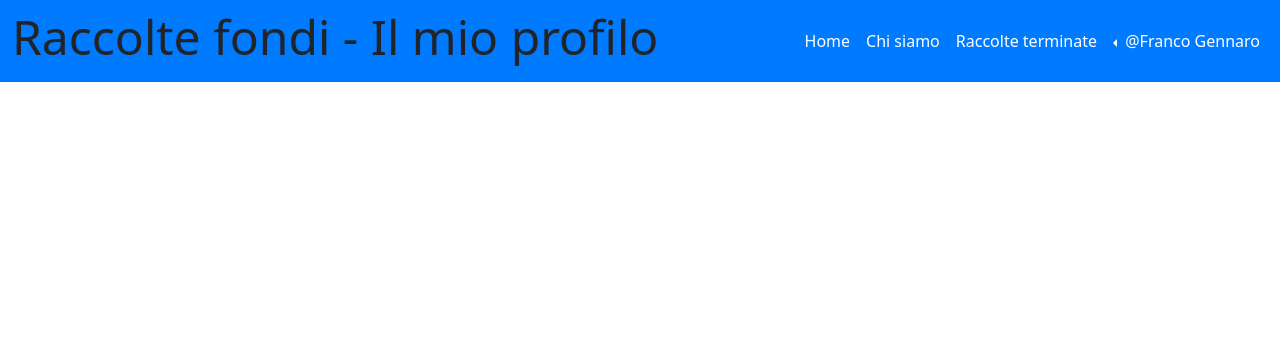
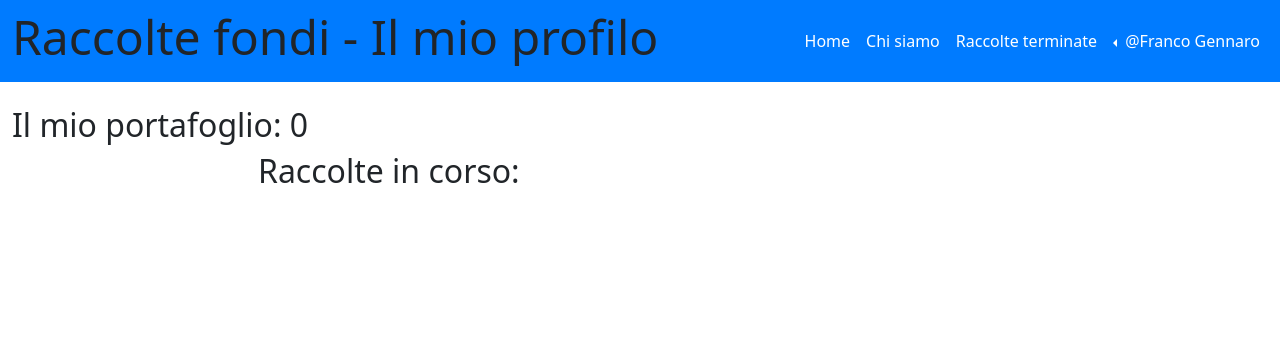
Before and after one commit to Mattia2001/Esame-Applicazioni-web, a Flask app: page /le_mie_raccolte in a window 1280 px wide. Shown: the top 342 px of the page. Run offline with Flask 3, Linux system fonts and the light colour scheme; a user stored in the database is signed in; data comes from the database, SQL or seed files in the repository; both versions use the stored data as it was after the commit.

Commit message:
Le raccolte che scadono vengono rimosse in automatico grazie ad un decoratore before_request e i portafogli aggiornati di conseguenza. L'utente può vedere le proprie raccolte attive nell'apposita pagina.

```diff
--- a/app.py
+++ b/app.py
@@ -10,7 +10,8 @@
 from models import User
 
 from PIL import Image
-#import PIL.Image
+
+import logging
 
 PROFILE_IMG_HEIGHT = 130
 POST_IMG_WIDTH = 300
@@ -34,7 +35,7 @@
    portafoglio = portafoglio + cifra_raccolta WHERE id_utente = organizzatore_raccolta'''
 
 @app.before_request
-def update_raccolte_and_portafoglio():
+def update_before_request():
     app.logger.info('Inizio update_status_e_portafoglio')
     # Esegui la funzione di controllo prima di ogni richiesta
     try:
@@ -150,7 +151,7 @@
     flash('Credenziali non valide, riprova', 'danger')
     return redirect(url_for('home'))
   else:
-    new = User(id_utente=utente_db['id_utente'], nome=utente_db['nome'], cognome=utente_db['cognome'], email=utente_db['email'], password=utente_db['password'], immagine_utente=utente_db['immagine_utente'] )
+    new = User(id_utente=utente_db['id_utente'], nome=utente_db['nome'], cognome=utente_db['cognome'], email=utente_db['email'], password=utente_db['password'], immagine_utente=utente_db['immagine_utente'], portafoglio=utente_db['portafoglio'] )
     login_user(new, True)
     flash('Bentornato ' + utente_db['nome'] + ' ' + utente_db['cognome'] + '!', 'success')
 
@@ -162,7 +163,7 @@
 
     db_user = utenti_dao.get_user_by_id(user_id)
     if db_user is not None:
-        user = User(id_utente=db_user['id_utente'], nome=db_user['nome'], cognome=db_user['cognome'], email=db_user['email'], password=db_user['password'], immagine_utente=db_user['immagine_utente'])
+        user = User(id_utente=db_user['id_utente'], nome=db_user['nome'], cognome=db_user['cognome'], email=db_user['email'], password=db_user['password'], immagine_utente=db_user['immagine_utente'], portafoglio=db_user['portafoglio'])
     else:
         user = None
 
@@ -224,6 +225,10 @@
     else:
         raccolta['tipo_raccolta'] = 'normale'
 
+    # esegui un print dei dati ricevuti dal form
+    print("")
+    print(raccolta)
+
     # Get the current date and time
     now = datetime.now()
 
@@ -233,22 +238,24 @@
     # data di creazione della raccolta
     raccolta['data_creazione'] = now.strftime("%Y-%m-%d %H:%M")
 
+    # al momento della sua creazione la raccolta è sempre attiva
+    raccolta['status'] = 'attiva'
+
     # data del termine della raccolta, dipende da tipo_raccolta (senza secondi)
     if raccolta['tipo_raccolta'] == 'lampo':
         #raccolta['data_termine'] = (now + timedelta(minutes=5)).strftime("%Y-%m-%d %H:%M")
         # per fare delle prove metto delta=1 minuto
         raccolta['data_termine'] = (now + timedelta(minutes=1)).strftime("%Y-%m-%d %H:%M")
+        print("La raccolta è di tipo lampo")
     else:
         raccolta['data_termine'] =  (now + timedelta(days=14)).strftime("%Y-%m-%d %H:%M")
+        print("La raccolta è di tipo normale")
 
     # alla sua creazione, la cifra raggiunta della raccolta è zero
     raccolta['cifra_attuale'] = 0
 
     # l'utente che crea la raccolta è necessariamente il current user
     raccolta['organizzatore_raccolta'] = current_user.id_utente
-
-    # al momento della sua creazione la raccolta è sempre attiva
-    raccolta['status'] = 'attiva'
 
     # verifica se è stata ricevuta un'immagine, in caso affermativo
     # ridimensionala e poi salvala con un nome che includa quello del creatore della raccolta
@@ -279,6 +286,11 @@
 
         # Updating the 'immagine_post' field in the post dictionary with the image filename
         raccolta['immagine_raccolta'] = '@' + current_user.nome.lower() + current_user.cognome.lower() + str(secondi) + '.' + ext
+
+    # la raccolta è pronta per essere aggiunta alla tabella raccolte
+    # esegui un print dei dati ricevuti dal form
+    print("")
+    print(f"Aggiungo al database:{raccolta}")
 
     # add the new post to the posts database
     success = raccolte_dao.add_raccolta(raccolta)
@@ -353,9 +365,14 @@
 
 # pagina con tutte le raccolte dell'utente
 @app.route('/le_mie_raccolte')
+@login_required
 def le_mie_raccolte():
 
-    return render_template('le_mie_raccolte.html')
+    id_utente = current_user.id_utente
+    # bisogna estrarre dal database tutte le raccolte del current user sfruttando il suo id
+    raccolte_utente_db = raccolte_dao.get_raccolta_by_id_utente(id_utente)
+
+    return render_template('le_mie_raccolte.html', raccolte_utente = raccolte_utente_db)
 
 @app.route('/about')
 def about():
--- a/models.py
+++ b/models.py
@@ -2,13 +2,14 @@
 
 class User(UserMixin):
     def __init__(self, id_utente, nome, cognome, email, password,
-                 immagine_utente):
+                 immagine_utente, portafoglio):
         self.id_utente = id_utente
         self.nome = nome
         self.cognome = cognome
         self.email = email
         self.password = password
         self.immagine_utente = immagine_utente
+        self.portafoglio = portafoglio
 
     # this is required because I defined id_user in the database rather than "id"
     def get_id(self):
--- a/raccolte_dao.py
+++ b/raccolte_dao.py
@@ -33,9 +33,10 @@
     # specify that returned data have to stored into a dictionary
     conn.row_factory = sqlite3.Row
     cursor = conn.cursor()
+    status_terminata = 'terminata'
 
-    sql = 'SELECT * FROM raccolte WHERE raccolte.status = ? ORDER BY data_creazione DESC'
-    cursor.execute(sql, ('terminata',))
+    sql = 'SELECT * FROM raccolte WHERE status = ? ORDER BY data_creazione DESC'
+    cursor.execute(sql, (status_terminata,))
     raccolte_terminate = cursor.fetchall()
 
     cursor.close()
@@ -62,6 +63,23 @@
 
     return post
 
+# necessaria per la pagina raccolte utente, dove id_utente è uguale all'id del current user
+def get_raccolta_by_id_utente(id_utente):
+
+    conn = sqlite3.connect('db/raccolte_fondi.db')
+    conn.row_factory = sqlite3.Row
+    cursor = conn.cursor()
+
+    sql = 'SELECT * FROM raccolte WHERE raccolte.organizzatore_raccolta = ?'
+    cursor.execute(sql, (id_utente,))
+    #retrieve one record at a time from the result set.
+    raccolte_utente = cursor.fetchall()
+
+    cursor.close()
+    conn.close()
+
+    return raccolte_utente
+
 
 
 # aggiungi raccolta al database
@@ -76,7 +94,7 @@
     data_oggi = now.strftime("%Y-%m-%d %H:%M")
 
     # Imposta lo status in base alla data di termine
-    raccolta['status'] = 'attiva' if raccolta['data_termine'] > data_oggi else 'terminata'
+    #raccolta['status'] = 'attiva' if raccolta['data_termine'] > data_oggi else 'terminata'
 
     if 'immagine_raccolta' in raccolta:
         sql = 'INSERT INTO raccolte(nome_raccolta,descrizione,immagine,data_creazione,data_termine,cifra_attuale,cifra_da_raggiungere,tipo_raccolta,organizzatore_raccolta,importo_minimo,status) VALUES(?,?,?,?,?,?,?,?,?,?,?)'
@@ -131,7 +149,7 @@
     data_oggi = now.strftime("%Y-%m-%d %H:%M")
 
     # Aggiorna lo status delle raccolte
-    sql_update_status = 'UPDATE raccolte SET status = "terminata" WHERE strftime("%Y-%m-%d %H:%M", data_termine) > ? AND status = "attiva" '
+    sql_update_status = 'UPDATE raccolte SET status = "terminata" WHERE strftime("%Y-%m-%d %H:%M", data_termine) <= ? AND status = "attiva"'
     cursor.execute(sql_update_status, (data_oggi, ))
 
     try:
@@ -142,9 +160,9 @@
         conn.rollback()
 
     # Lo status è stato aggiornato, se la cifra attuale è superiore alla cifra da raggiungere, aggiorna il portafoglio
-    sql_update_portafoglio = 'UPDATE utenti SET portafoglio = portafoglio + raccolte.cifra_attuale ' \
-                             'FROM utenti INNER JOIN raccolte ON utenti.id_utente = raccolte.organizzatore_raccolta ' \
-                             'WHERE raccolte.cifra_attuale >= raccolte.cifra_da_raggiungere'
+    sql_update_portafoglio = 'UPDATE utenti ' \
+                         'SET portafoglio = COALESCE(portafoglio, 0) + (SELECT COALESCE(SUM(cifra_attuale), 0) FROM raccolte WHERE utenti.id_utente = raccolte.organizzatore_raccolta AND raccolte.cifra_attuale >= raccolte.cifra_da_raggiungere AND raccolte.status = "terminata")'
+
     cursor.execute(sql_update_portafoglio)
 
     try:
--- a/templates/le_mie_raccolte.html
+++ b/templates/le_mie_raccolte.html
@@ -8,5 +8,59 @@
 che è consultabile nella colonna "portafoglio" nella tabella utente -->
 <!--Vengono visualizzate anche tutte le donazioni effettuate-->
 
-{%block content%}
+{% block content %}
+
+{% if current_user.is_authenticated %}
+<h2>Il mio portafoglio: {{ current_user.portafoglio }}</h2>
+
+<main class="col-lg-9 col-md-12">
+    <div class="container">
+        <div class="row">
+            <div class="col-3">
+                <!-- 3 colonne lasciate vuote a sinistra, si potrebbe aggiungere una sidebar con
+                i dati dell'utente che ha eseguito l'accesso-->
+            </div>
+            <div class="col-9">
+                <h2>Raccolte in corso:</h2>
+                {% for raccolta in raccolte %}
+                    {% if raccolta.status == "attiva" %}
+                        <div class="card mb-3" style="max-width: 540px;">
+                            <div class="row g-0">
+                                {% if raccolta.immagine %}
+                                    <div class="col-md-4">
+                                        <img src="{{ url_for('static', filename=raccolta.immagine) }}" class="img-fluid rounded-start" alt="Questa è l'immagine della raccolta {{ raccolta.nome_raccolta | e }}">
+                                    </div>
+                                {% endif %}
+                                <div class="col-md-8">
+                                    <div class="card-body">
+                                        <h5 class="card-title">
+                                            {{ raccolta.nome_raccolta | e }}
+                                            - {% if raccolta.tipo_raccolta == 'lampo' %} Lampo
+                                            {% else %} Normale
+                                            {% endif %}
+                                        </h5>
+                                        <p class="card-text">{{ raccolta.descrizione }}</p>
+                                        <p class="card-text">Totale raccolto: {{ raccolta.cifra_attuale }}€ / {{ raccolta.cifra_da_raggiungere }} €</p>
+                                        {% if raccolta.tipo_raccolta == 'lampo' %}
+                                            <p class="card-text"><small class="text-muted">Raccolta creata alle ore: {{ raccolta.data_creazione.split(' ')[1] }}</small></p>
+                                            <p class="card-text"><small class="text-muted">Termina alle ore: {{ raccolta.data_termine.split(' ')[1] }}</small></p>
+                                        {% else %}
+                                            <p class="card-text"><small class="text-muted">Raccolta creata il: {{ raccolta.data_creazione }}</small></p>
+                                            <p class="card-text"><small class="text-muted">Termina il: {{ raccolta.data_termine }}</small></p>
+                                        {% endif %}
+                                    </div>
+                                </div>
+                            </div>
+                        </div>
+                    {% endif %}
+                {% endfor %}
+            </div>
+        </div>
+    </div>
+</main>
+
+{% else %}
+<h1>Devi essere autenticato per visualizzare le tue raccolte fondi.</h1>
+{% endif %}
+
 {% endblock %}
--- a/templates/singola_raccolta.html
+++ b/templates/singola_raccolta.html
@@ -24,9 +24,9 @@
 
 
             <h3>Donazioni:</h3>
-            {% if current_user.is_authenticated %}
+            {% if current_user.is_authenticated and raccolta.status == "attiva" %}
 
-            <!--Pulsante per effettuare una donazione-->
+            <!--Pulsante per effettuare una donazione, dedve comparire solo per le raccolte attive-->
 
             <button type="button" class="mybutton" data-bs-toggle="modal" data-bs-target="#createModal">
                 +
```
Also changed, not shown: cancella_dati.py (added, +24 -0 lines), db/raccolte_fondi.db, static/franco_gennaro.jpg.
